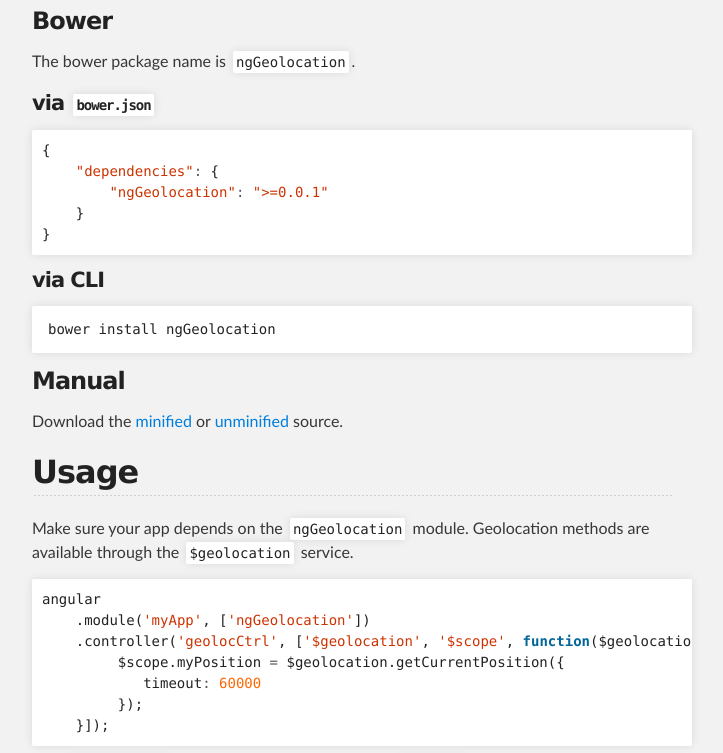
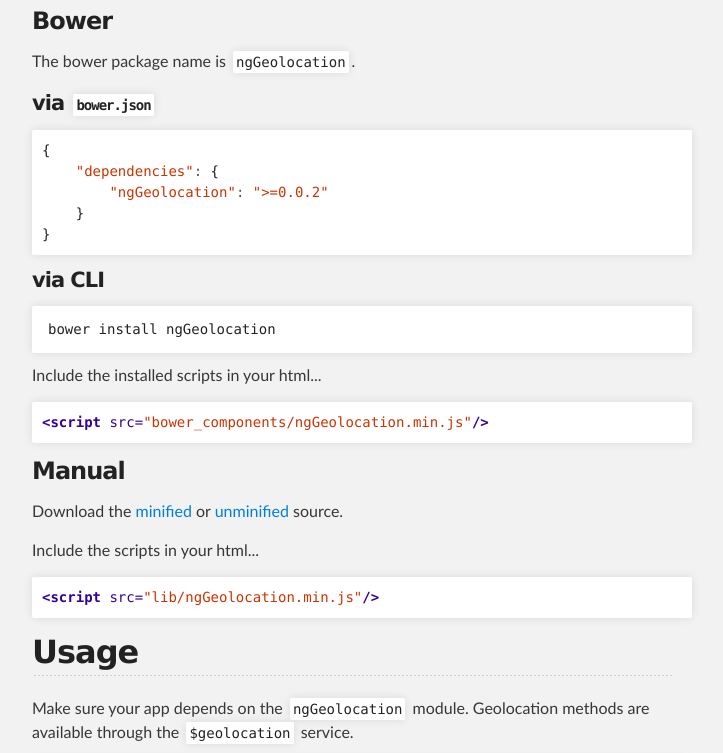
Before and after one commit to ninjatronic/ngGeolocation, a plain HTML site: page index.html in a window 1280 px wide. Shown: the part 571-1324 px from the top of the page, without its empty margins (288-1011 px from the left). Drawn offline with Linux system fonts and the light colour scheme.

```diff
--- a/index.html
+++ b/index.html
@@ -49,7 +49,7 @@
 
 <div class="highlight highlight-javascript"><pre><span class="p">{</span>
     <span class="s2">"dependencies"</span><span class="o">:</span> <span class="p">{</span>
-        <span class="s2">"ngGeolocation"</span><span class="o">:</span> <span class="s2">"&gt;=0.0.1"</span>
+        <span class="s2">"ngGeolocation"</span><span class="o">:</span> <span class="s2">"&gt;=0.0.2"</span>
     <span class="p">}</span>
 <span class="p">}</span>
 </pre></div>
@@ -60,10 +60,20 @@
 <pre><code>bower install ngGeolocation
 </code></pre>
 
+<p>Include the installed scripts in your html...</p>
+
+<div class="highlight highlight-html"><pre><span class="nt">&lt;script </span><span class="na">src=</span><span class="s">"bower_components/ngGeolocation.min.js"</span><span class="nt">/&gt;</span>
+</pre></div>
+
 <h3>
 <a name="manual" class="anchor" href="#manual"><span class="octicon octicon-link"></span></a>Manual</h3>
 
 <p>Download the <a href="https://github.com/ninjatronic/ngGeolocation/blob/v0.0.2/ngGeolocation.min.js">minified</a> or <a href="https://github.com/ninjatronic/ngGeolocation/blob/v0.0.2/ngGeolocation.js">unminified</a> source.</p>
+
+<p>Include the scripts in your html...</p>
+
+<div class="highlight highlight-html"><pre><span class="nt">&lt;script </span><span class="na">src=</span><span class="s">"lib/ngGeolocation.min.js"</span><span class="nt">/&gt;</span>
+</pre></div>
 
 <h2>
 <a name="usage" class="anchor" href="#usage"><span class="octicon octicon-link"></span></a>Usage</h2>
```
Also changed, not shown: params.json (+1 -1 lines).
